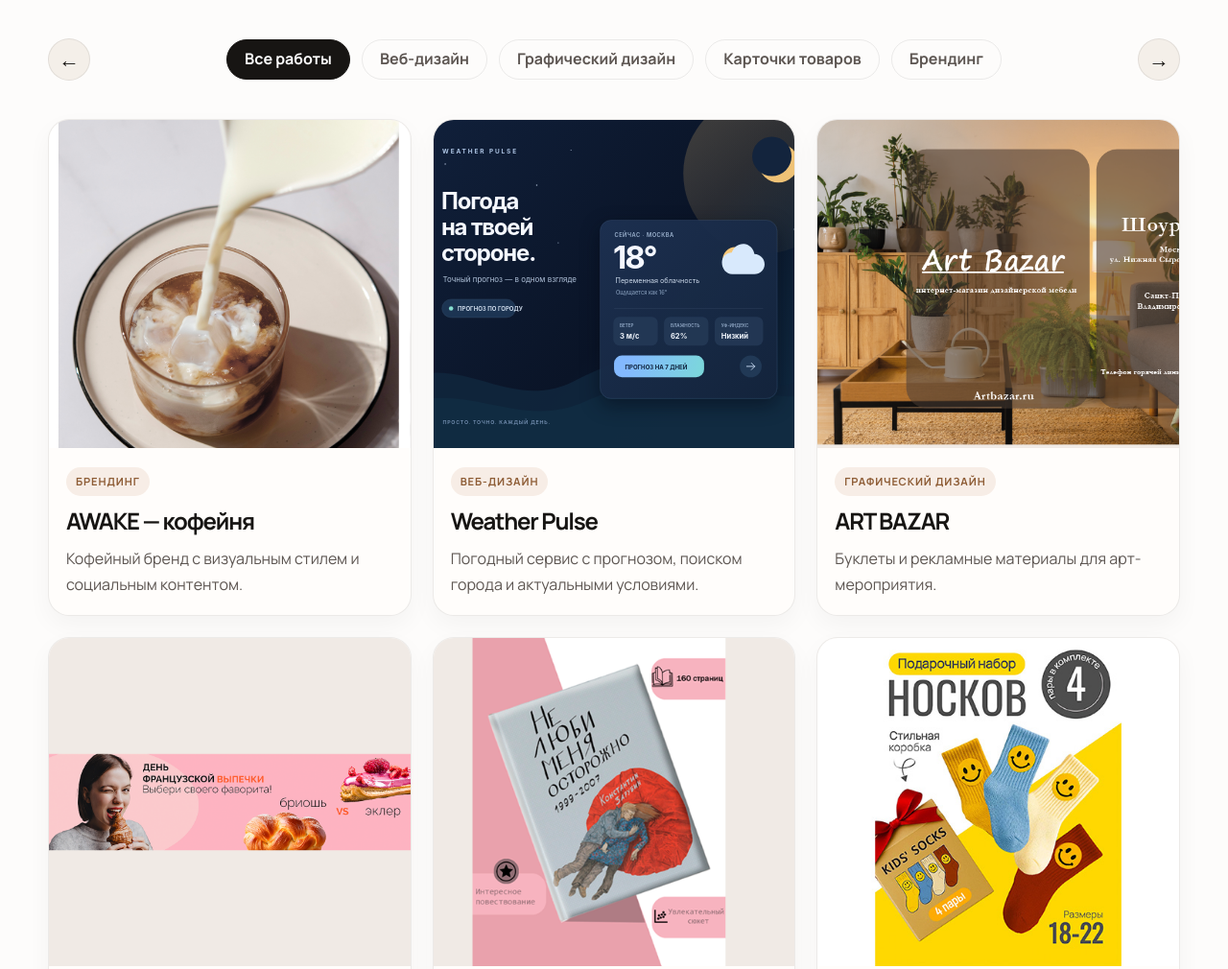
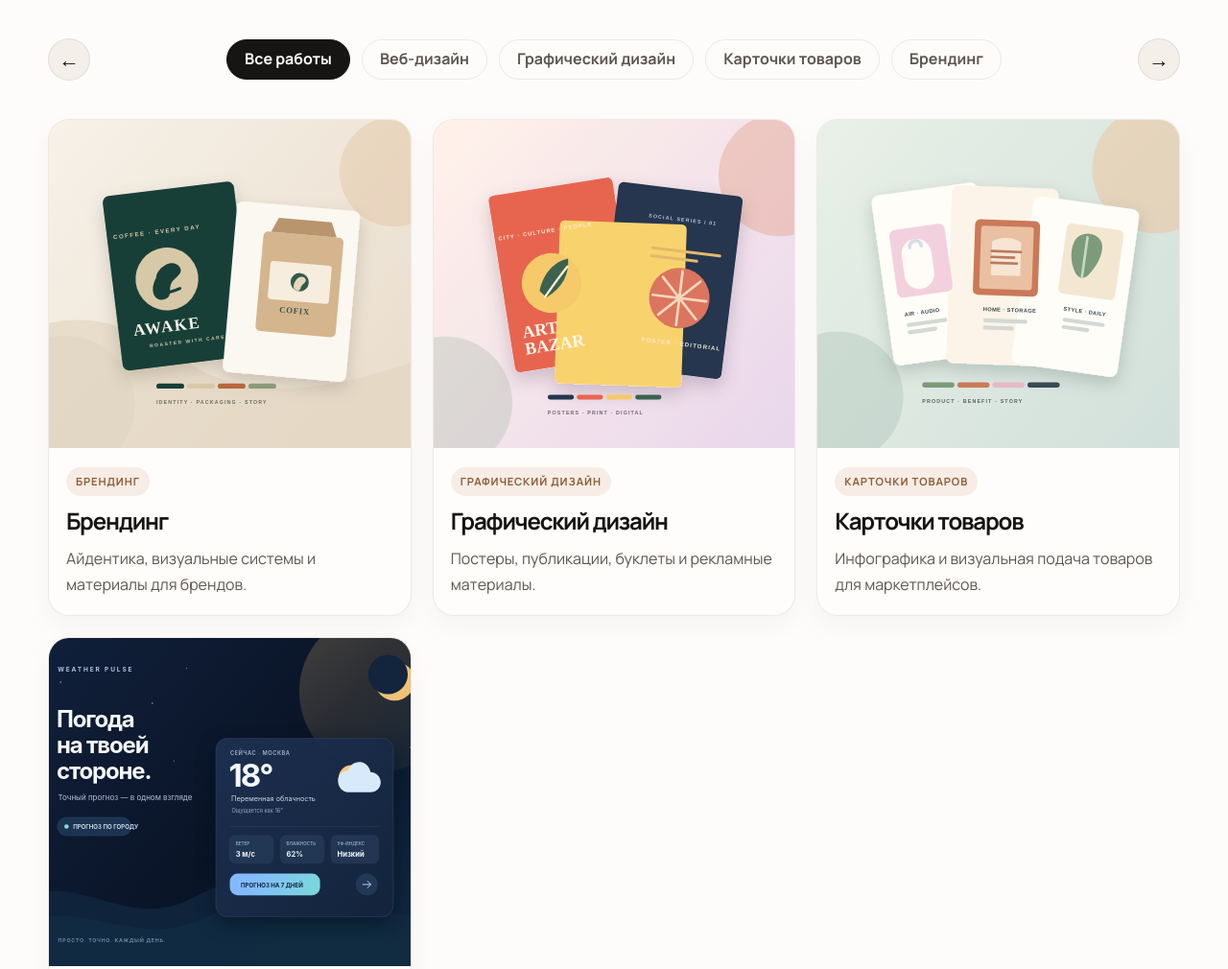
Before and after one commit to max5289457-netizen/test-portfolio-123, a website: page index.html in a window 1280 px wide. Shown: the part 4620-5630 px from the top of the page at 96% size. Drawn offline with Linux system fonts and the light colour scheme.

Commit message:
Add categorized portfolio galleries
Co-authored-by: Copilot <223556219+Copilot@users.noreply.github.com>

```diff
--- a/index.html
+++ b/index.html
@@ -30,8 +30,8 @@
       }
     </script>
     <link rel="icon" href="images/favicon.svg" type="image/svg+xml" />
-    <link rel="stylesheet" href="styles.css?v=modal-project-link-v1" />
-    <script defer src="script.js?v=category-gallery-v2"></script>
+    <link rel="stylesheet" href="styles.css?v=portfolio-collections-v1" />
+    <script defer src="script.js?v=portfolio-collections-v1"></script>
   </head>
   <body>
     <header class="site-header">
@@ -310,6 +310,7 @@
               aria-expanded="false"
               data-title="AWAKE — кофейня"
               data-category="branding"
+              data-gallery-source="true"
               data-description="Кампейн для кофейни с визуальным стилем, гармоничной типографикой и контентом для социальных сетей."
               data-images="images/Первый проект.jpg|images/Второй проект.jpg|images/Третий проект.jpg|images/Проект_буклет.jpg"
             >
@@ -320,6 +321,72 @@
                 <span class="project-tag">Брендинг</span>
                 <h3>AWAKE — кофейня</h3>
                 <p>Кофейный бренд с визуальным стилем и социальным контентом.</p>
+              </div>
+            </article>
+
+            <article
+              class="project-card"
+              role="button"
+              tabindex="0"
+              aria-haspopup="dialog"
+              aria-controls="projectModal"
+              aria-expanded="false"
+              data-title="Брендинг"
+              data-category="branding"
+              data-collection="true"
+              data-description="Подборка проектов по брендингу: айдентика, визуальные системы и материалы для брендов."
+            >
+              <div class="project-thumb">
+                <img src="images/branding-cover.svg" alt="Обложка подборки проектов по брендингу" />
+              </div>
+              <div class="project-body">
+                <span class="project-tag">Брендинг</span>
+                <h3>Брендинг</h3>
+                <p>Айдентика, визуальные системы и материалы для брендов.</p>
+              </div>
+            </article>
+
+            <article
+              class="project-card"
+              role="button"
+              tabindex="0"
+              aria-haspopup="dialog"
+              aria-controls="projectModal"
+              aria-expanded="false"
+              data-title="Графический дизайн"
+              data-category="graphic-design"
+              data-collection="true"
+              data-description="Подборка графических проектов: постеры, публикации, буклеты и рекламные материалы."
+            >
+              <div class="project-thumb">
+                <img src="images/graphic-design-cover.svg" alt="Обложка подборки проектов по графическому дизайну" />
+              </div>
+              <div class="project-body">
+                <span class="project-tag">Графический дизайн</span>
+                <h3>Графический дизайн</h3>
+                <p>Постеры, публикации, буклеты и рекламные материалы.</p>
+              </div>
+            </article>
+
+            <article
+              class="project-card"
+              role="button"
+              tabindex="0"
+              aria-haspopup="dialog"
+              aria-controls="projectModal"
+              aria-expanded="false"
+              data-title="Карточки товаров"
+              data-category="marketplace"
+              data-collection="true"
+              data-description="Подборка карточек товаров с инфографикой, преимуществами и визуальной подачей."
+            >
+              <div class="project-thumb">
+                <img src="images/product-cards-cover.svg" alt="Обложка подборки карточек товаров" />
+              </div>
+              <div class="project-body">
+                <span class="project-tag">Карточки товаров</span>
+                <h3>Карточки товаров</h3>
+                <p>Инфографика и визуальная подача товаров для маркетплейсов.</p>
               </div>
             </article>
 
@@ -354,6 +421,7 @@
               aria-controls="projectModal"
               data-title="ART BAZAR"
               data-category="graphic-design"
+              data-gallery-source="true"
               data-description="Серия рекламных материалов и буклетов для культурного события и арт-мероприятия."
               data-images="images/ART BAZAR/Слой 2.png|images/ART BAZAR/Слой 3 (2).png"
             >
@@ -375,6 +443,7 @@
               aria-controls="projectModal"
               data-title="COFIX"
               data-category="branding"
+              data-gallery-source="true"
               data-description="Дизайн материалов для кофейной сети в современном минималистичном стиле."
               data-images="images/Монтажная область 1.png|images/Слой 1 (2).png|images/Слой 1 (3).png|images/Ресурс 1.png"
             >
@@ -396,6 +465,7 @@
               aria-controls="projectModal"
               data-title="Книга «Не люби меня осторожно»"
               data-category="marketplace"
+              data-gallery-source="true"
               data-description="Товарная карточка книги с акцентом на обложку и особенности издания."
               data-images="images/Карточка книги.png"
             >
@@ -417,6 +487,7 @@
               aria-controls="projectModal"
               data-title="Подарочный набор носков"
               data-category="marketplace"
+              data-gallery-source="true"
               data-description="Карточка подарочного набора детских носков с указанием комплектации и размеров."
               data-images="images/Карточка носков.jpg"
             >
@@ -438,6 +509,7 @@
               aria-controls="projectModal"
               data-title="Джинсовые шорты"
               data-category="marketplace"
+              data-gallery-source="true"
               data-description="Карточка джинсовых шорт с акцентом на фасон, посадку и размерный ряд."
               data-images="images/Карточка шорт.jpg"
             >
@@ -459,6 +531,7 @@
               aria-controls="projectModal"
               data-title="AirPods Pro 2"
               data-category="marketplace"
+              data-gallery-source="true"
               data-description="Карточка беспроводных наушников с ключевыми характеристиками и комплектацией."
               data-images="images/Карточка.png"
             >
@@ -480,6 +553,7 @@
               aria-controls="projectModal"
               data-title="Органайзер для столовых приборов"
               data-category="marketplace"
+              data-gallery-source="true"
               data-description="Органайзер с отдельными секциями для хранения столовых приборов."
               data-images="images/карточки для маркетплейсов/01_organizer_green.png"
             >
@@ -501,6 +575,7 @@
               aria-controls="projectModal"
               data-title="Салфетки из микрофибры"
               data-category="marketplace"
+              data-gallery-source="true"
               data-description="Набор многоразовых салфеток из микрофибры для уборки дома."
               data-images="images/карточки для маркетплейсов/02_microfiber_blue.png"
             >
@@ -522,6 +597,7 @@
               aria-controls="projectModal"
               data-title="Сумка-шопер"
               data-category="marketplace"
+              data-gallery-source="true"
               data-description="Многоразовая сумка-шопер для покупок и прогулок."
               data-images="images/карточки для маркетплейсов/03_shopper_terracotta.png"
             >
@@ -543,6 +619,7 @@
               aria-controls="projectModal"
               data-title="Набор саморезов"
               data-category="marketplace"
+              data-gallery-source="true"
               data-description="Карточка товара для универсального набора саморезов с акцентом на комплектацию и удобное хранение."
               data-images="images/карточки для маркетплейсов/project8.jpg"
             >
@@ -564,6 +641,7 @@
               aria-controls="projectModal"
               data-title="Сэндвич «Свежесть и вкус»"
               data-category="marketplace"
+              data-gallery-source="true"
               data-description="Разработка визуальной карточки продукта и подачи бренда для сэндвича."
               data-images="images/карточки для маркетплейсов/project9.jpg"
             >
@@ -585,6 +663,7 @@
               aria-controls="projectModal"
               data-title="Социальные публикации"
               data-category="graphic-design"
+              data-gallery-source="true"
               data-description="Подборка визуальных публикаций и рекламных элементов для брендовых акций."
               data-images="images/Четвёртый проект.jpg|images/Пятый проект.jpg|images/Шестой проект.jpg"
             >
@@ -606,6 +685,7 @@
               aria-controls="projectModal"
               data-title="Разворотный буклет"
               data-category="graphic-design"
+              data-gallery-source="true"
               data-description="Буклет для кофейного бренда с акцентом на продукт, атмосферу и позиционирование."
               data-images="images/Проект_буклет_2.jpg|images/Проект_буклет.jpg"
             >
--- a/styles.css
+++ b/styles.css
@@ -714,6 +714,10 @@ section[id] {
   display: none;
 }
 
+.project-card[data-gallery-source] {
+  display: none;
+}
+
 .project-thumb {
   position: relative;
   overflow: hidden;
```
Also changed, not shown: script.js (+8 -4 lines), images/branding-cover.svg (added), images/graphic-design-cover.svg (added), images/product-cards-cover.svg (added).
